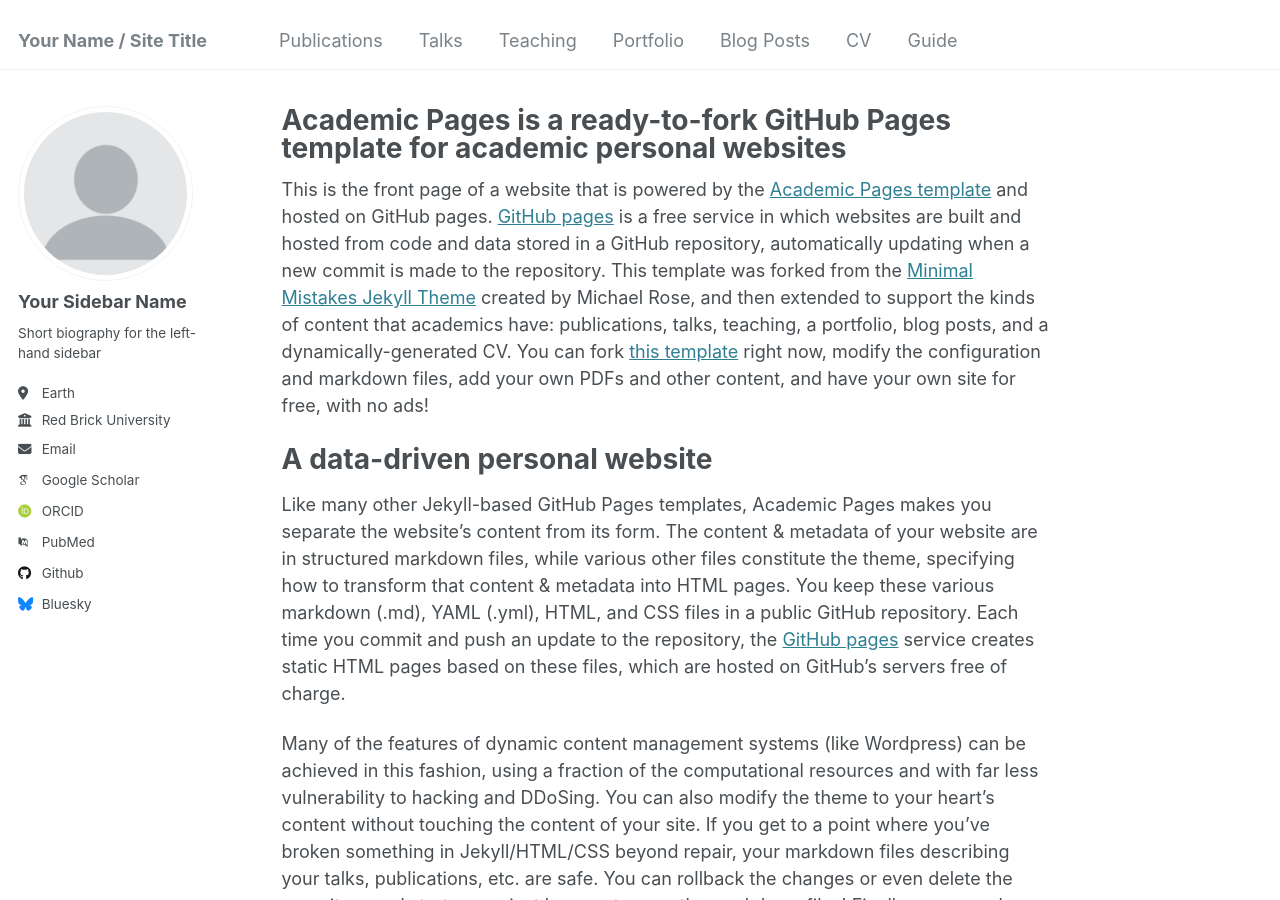
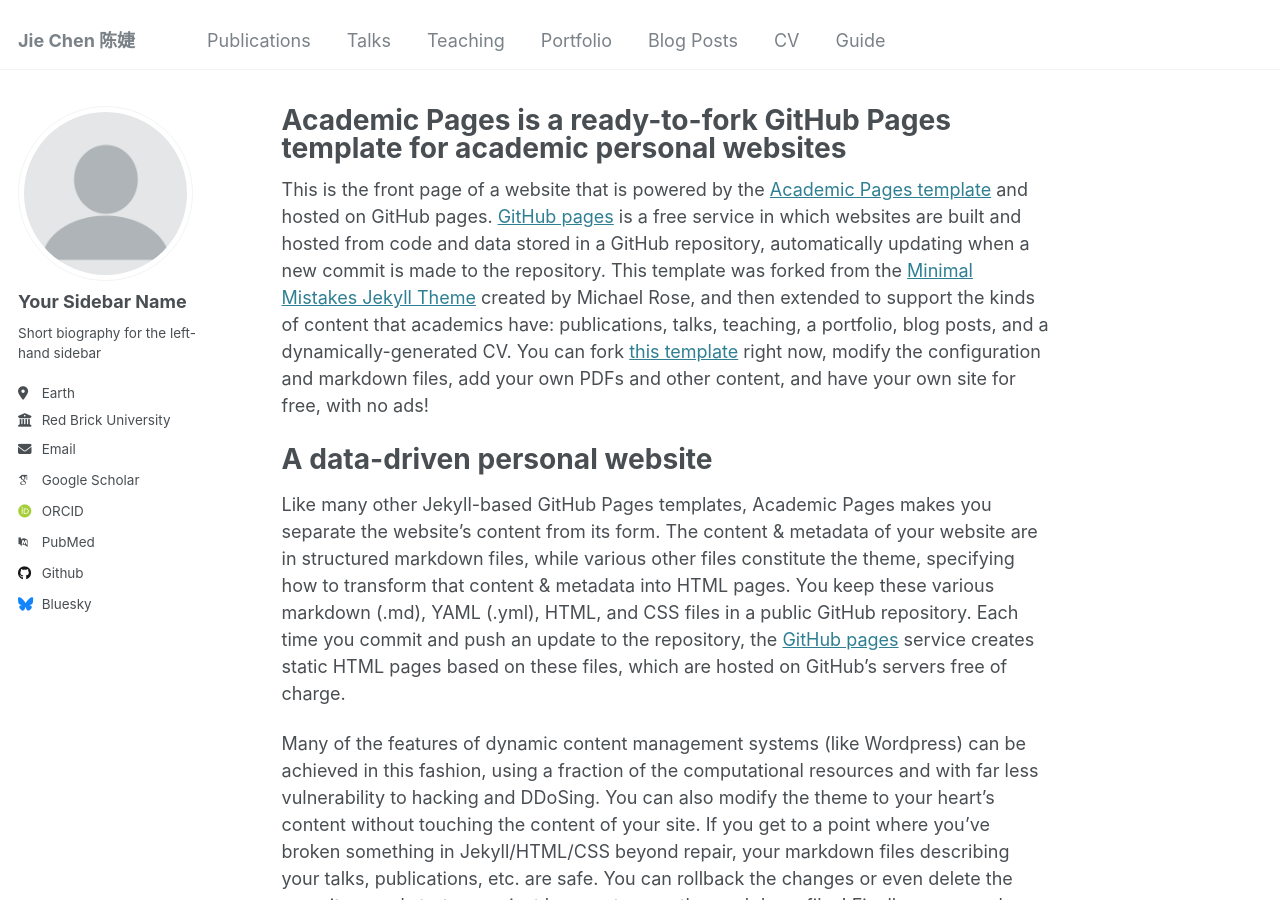
Before and after one commit to chenjie042/chenjie042.github.io, a Jekyll site: the page built from _pages/about.md, in a window 1280 px wide and 900 px high. Built offline with Jekyll 4.4.1, drawn with Linux system fonts in a browser that asks for light colours; some web fonts are replaced.

Commit message:
Update _config.yml

```diff
--- a/_config.yml
+++ b/_config.yml
@@ -8,7 +8,7 @@
 
 # Basic Site Settings
 locale                   : "en-US"
-title                    : "Your Name / Site Title"
+title                    : "Jie Chen 陈婕"
 title_separator          : "-"
 name                     : &name "Your Name"
 description              : &description "personal description"
```
